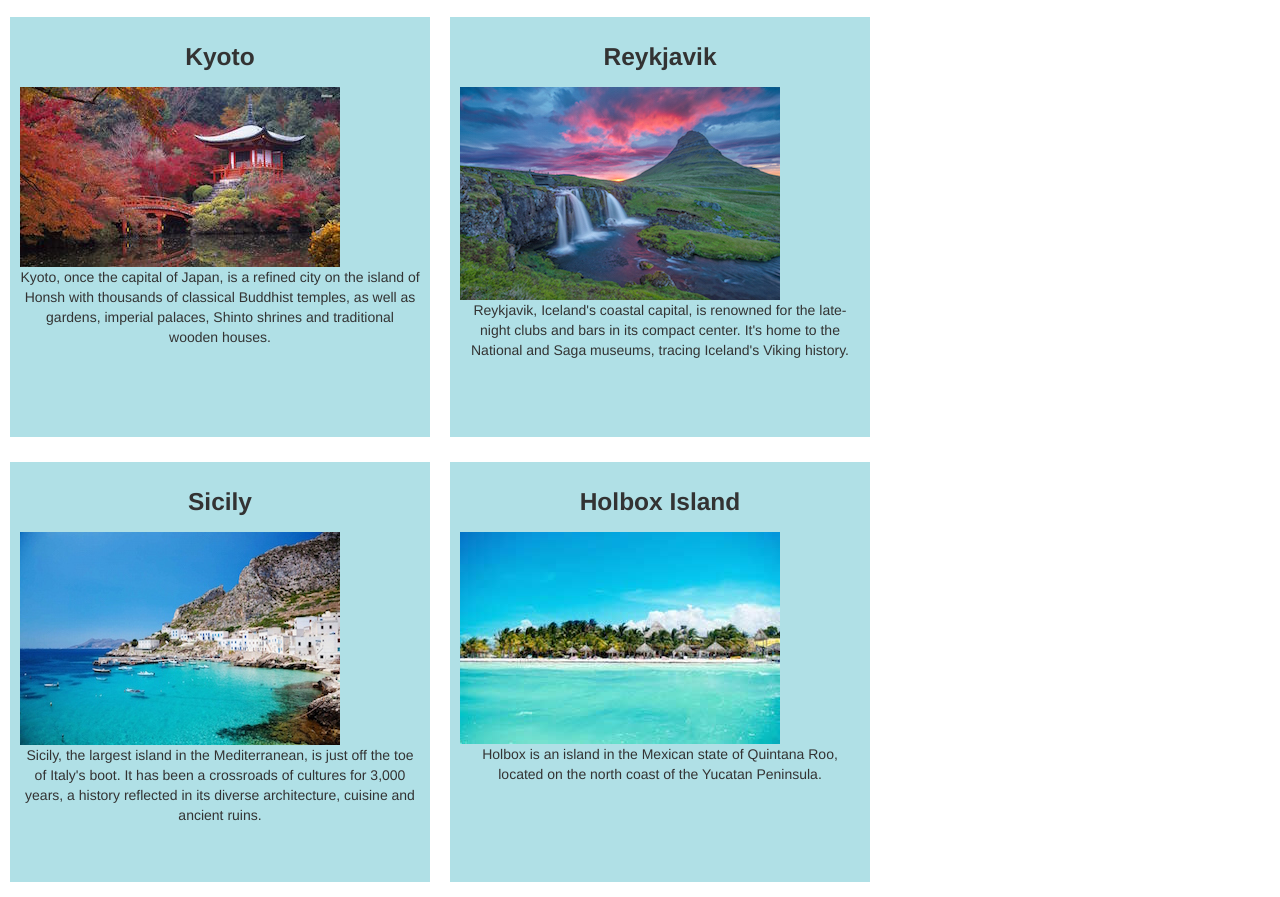
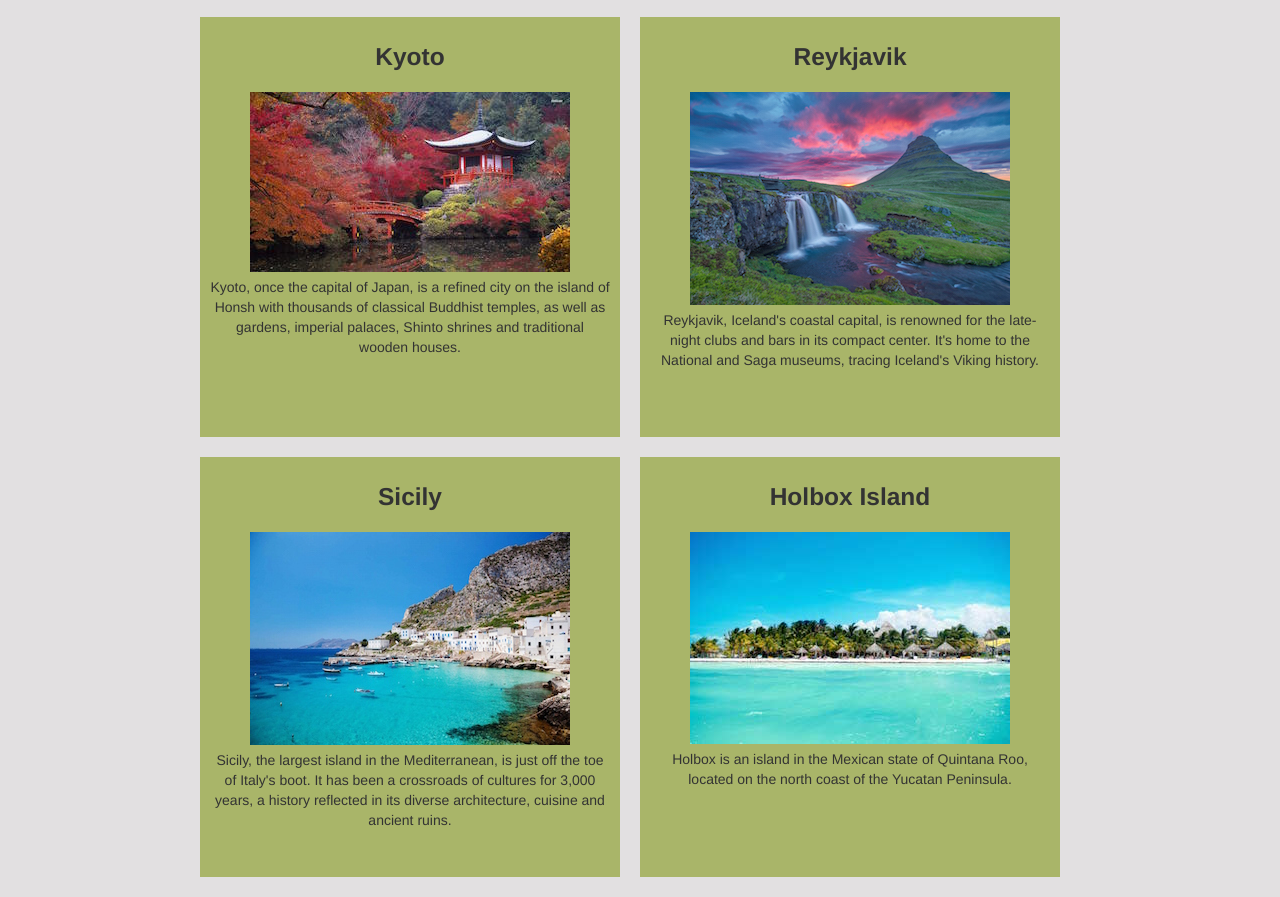
Before and after one commit to emilypriebe/vacation-station, a plain HTML site: page index.html in a window 1280 px wide. Shown: the part 485-1382 px from the top of the page. Drawn offline with Linux system fonts and the light colour scheme.

Commit message:
Add column styling and sweet colors

```diff
--- a/css/styles.css
+++ b/css/styles.css
@@ -1,33 +1,39 @@
+body {
+    background-color: #E2E0E1;
+}
+
 .header {
     background-color: white;
 }
 
 .Container-1 {
-    display: inline-block;
-    width: 100%;
+    width: 900px;
+    margin-left: auto;
+    margin-right: auto;
 }
 
 .Container-2 {
-    display: inline-block;
-    width: 100%;
+    width: 900px;
+    margin-left: auto;
+    margin-right: auto;
 }
 
 .Column-1 {
     max-width: 400px;
     float: left;
-    background-color: #b0e0e6;
+    background-color: #A9B569;
     min-height: 400px;
     padding: 10px;
-    border: 10px solid white;
+    border: 10px solid #E2E0E1;
 }
 
 .Column-2 {
     max-width: 400px;
     float: left;
-    background-color: #b0e0e6;
+    background-color: #A9B569;
     min-height: 400px;
     padding: 10px;
-    border: 10px solid white;
+    border: 10px solid #E2E0E1;
 }
 
 h1 {
@@ -49,3 +55,14 @@ p {
 .navbar {
     text-align: center;
 }
+
+img.column-pic {
+    display: block;
+    margin-left: auto;
+    margin-right: auto;
+    padding: 5px;
+}
+
+p.box {
+    padding: auto;
+}
--- a/index.html
+++ b/index.html
@@ -29,13 +29,13 @@
         <div class="Container-1">
             <div class="Column-1">
                 <h3>Kyoto</h3>
-                <img src="img/kyoto.jpeg" alt="A picture of trees and a pagoda in Kyoto.">
-                <p>Kyoto, once the capital of Japan, is a refined city on the island of Honsh with thousands of classical Buddhist temples, as well as gardens, imperial palaces, Shinto shrines and traditional wooden houses.</p>
+                <img class="column-pic" src="img/kyoto.jpeg" alt="A picture of trees and a pagoda in Kyoto.">
+                <p class="box">Kyoto, once the capital of Japan, is a refined city on the island of Honsh with thousands of classical Buddhist temples, as well as gardens, imperial palaces, Shinto shrines and traditional wooden houses.</p>
             </div>
 
             <div class="Column-2">
                 <h3>Reykjavik</h3>
-                <img src="img/iceland.jpg" alt="A picture of waterfalls in Iceland.">
+                <img class="column-pic" src="img/iceland.jpg" alt="A picture of waterfalls in Iceland.">
                 <p>Reykjavik, Iceland's coastal capital, is renowned for the late-night clubs and bars in its compact center. It's home to the National and Saga museums, tracing Iceland's Viking history.</p>
             </div>
         </div>
@@ -43,16 +43,15 @@
         <div class="Container-2">
             <div class="Column-1">
                 <h3>Sicily</h3>
-                <img src="img/sicily.jpg" alt="A picture of the coast in Sicily">
+                <img class="column-pic" src="img/sicily.jpg" alt="A picture of the coast in Sicily">
                 <p>Sicily, the largest island in the Mediterranean, is just off the toe of Italy's boot. It has been a crossroads of cultures for 3,000 years, a history reflected in its diverse architecture, cuisine and ancient ruins.</p>
             </div>
 
             <div class="Column-2">
                 <h3>Holbox Island</h3>
-                <img src="img/holbox.jpg" alt="A picture of Holbox Island">
+                <img class="column-pic" src="img/holbox.jpg" alt="A picture of Holbox Island">
                 <p>Holbox is an island in the Mexican state of Quintana Roo, located on the north coast of the Yucatan Peninsula.</p>
             </div>
         </div>
-
     </body>
 </html>
```
